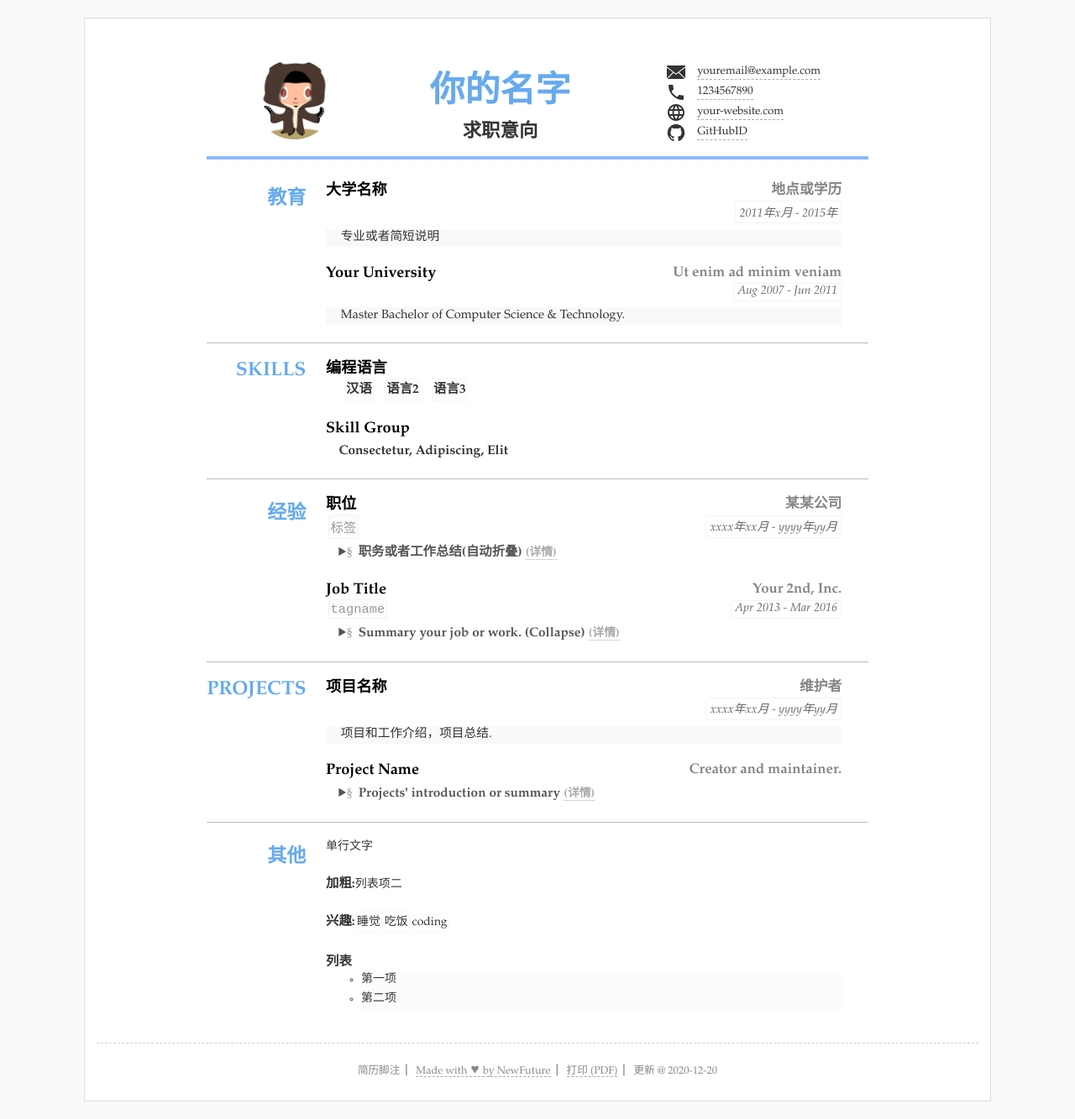
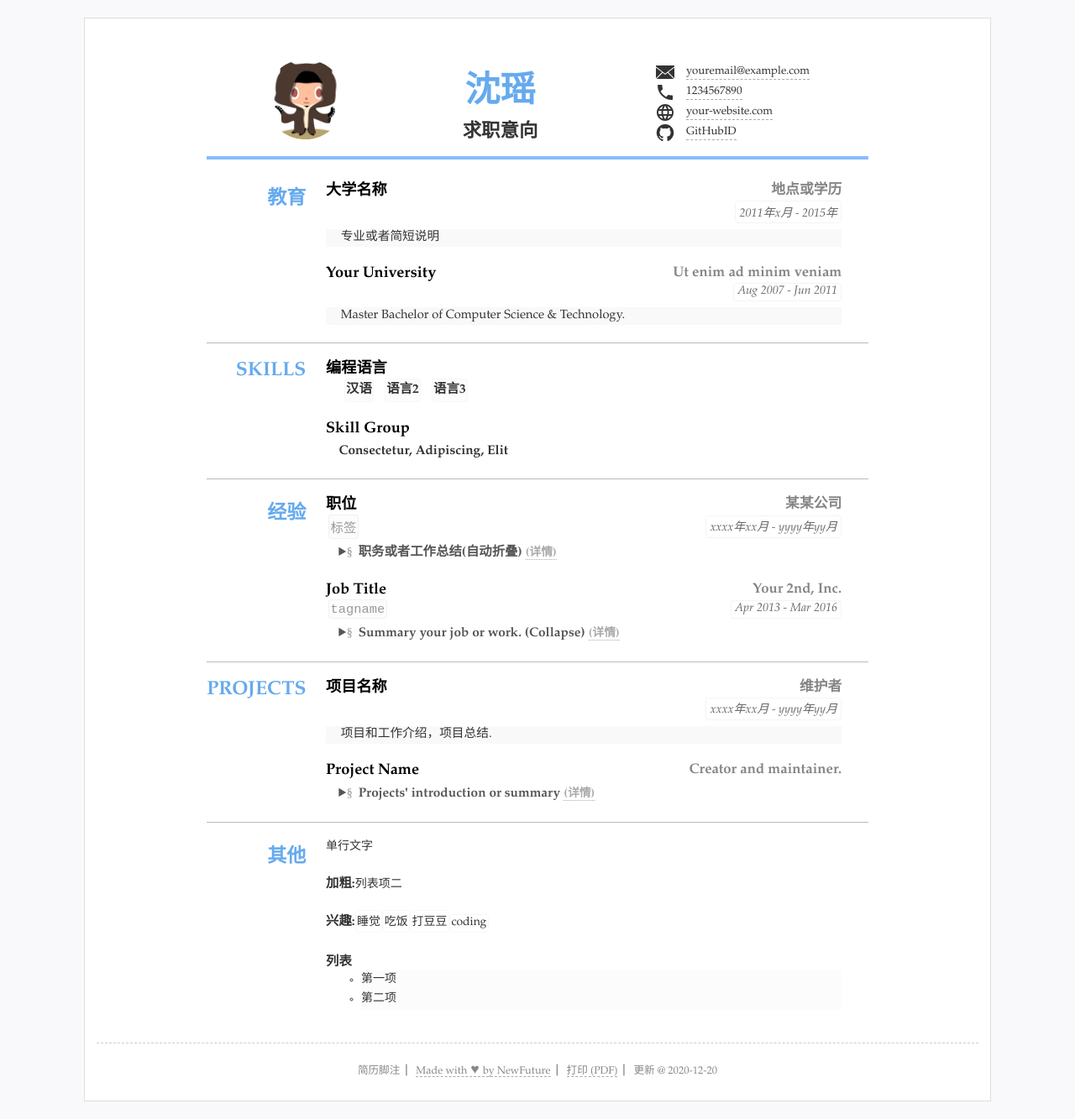
Before and after one commit to shenyao3721/cv, a Jekyll site: the page built from index.html, in a window 1280 px wide. Shown: the whole page at 84% size. Built offline with Jekyll 4.4.1, drawn with Linux system fonts in a browser that asks for light colours.

Commit message:
Update resume.yml

```diff
--- a/_data/resume.yml
+++ b/_data/resume.yml
@@ -1,9 +1,9 @@
 # 数据格式可以为 yaml(文件以.yml结尾) 或者json(文件以.json结尾)
 # 如果YAML格式的数据请先检查格式是否有误，可选检查工具 http://www.yamllint.com
 
-title: "简历标题"
+title: "简历"
 lang: "zh" #语言设置 zh表示中文 en 表示英语
-name: "你的名字"
+name: "沈瑶"
 jobtitle: "求职意向" #可空不显示
 photo: "assets/img/photo.jpg" #照片可空，不显示
 
@@ -96,6 +96,7 @@ others: #其他列表显示
     items: #单行列表
     - 睡觉
     - 吃饭
+    - 打豆豆
     - coding
   - title: 列表
     list:
```
